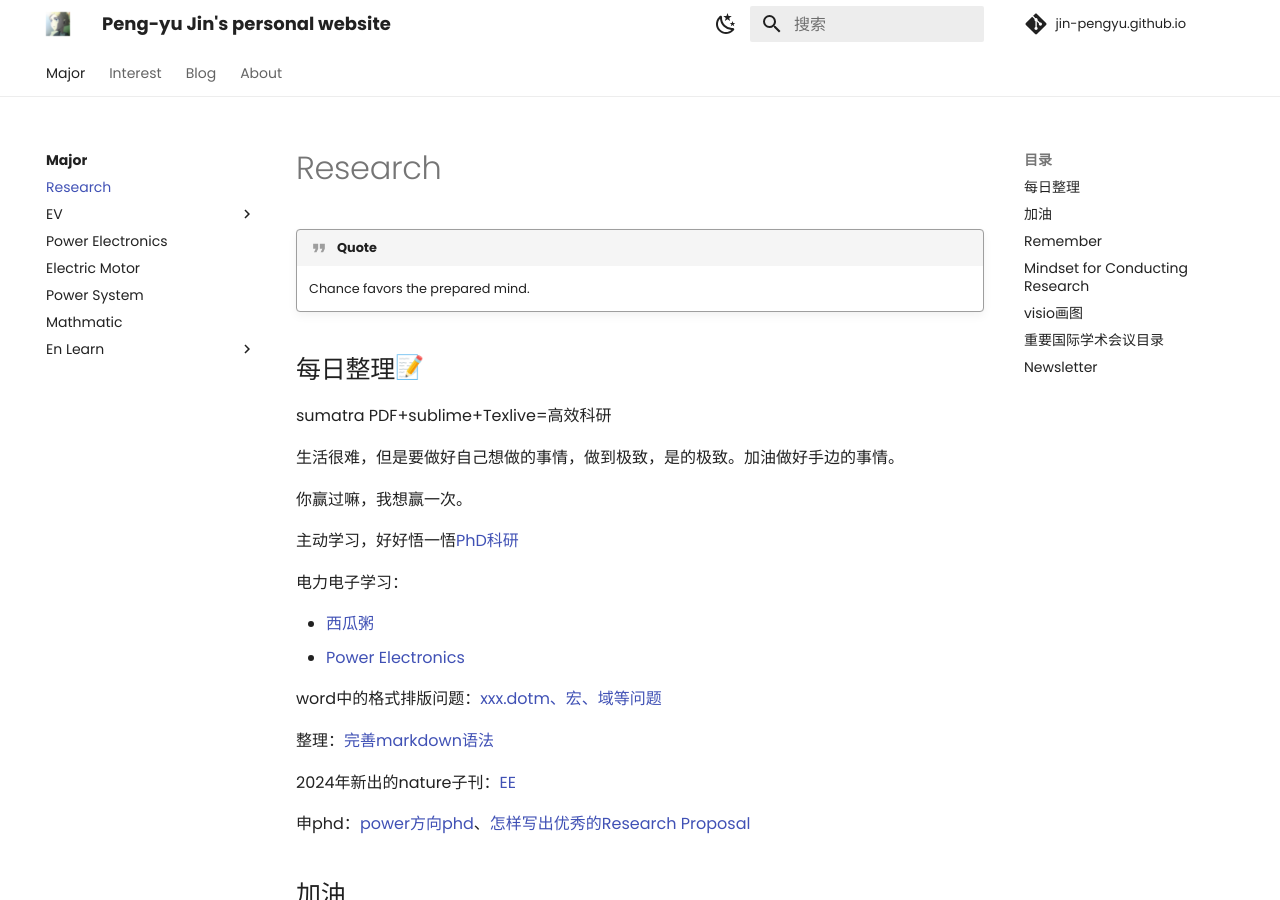
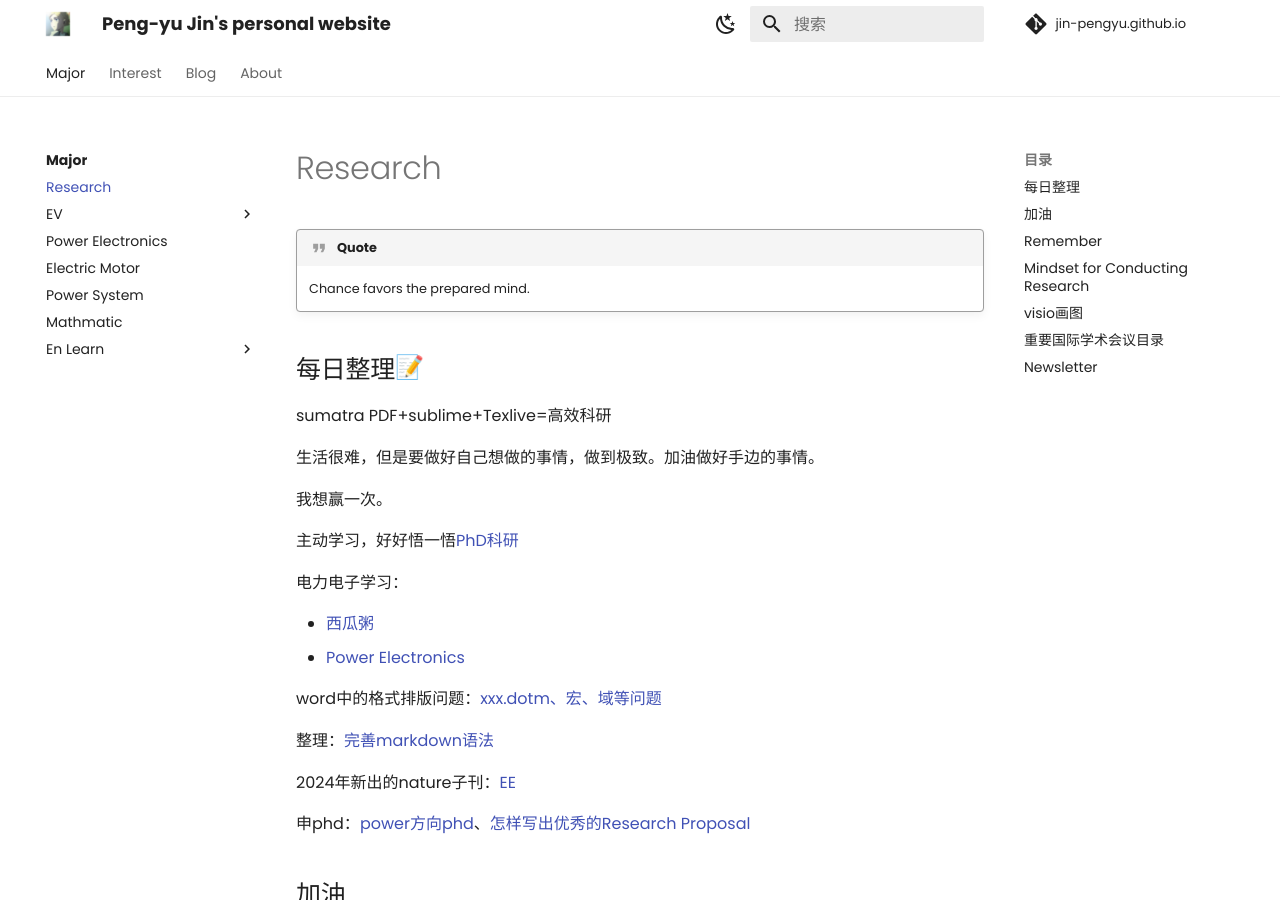
Before and after one commit to Pengyu-Jin/Pengyu-Jin.github.io, an MkDocs documentation site: the page built from docs/major/research/research.md, in a window 1280 px wide and 900 px high. Built offline with MkDocs 1.6.1 and Material for MkDocs 9.7.7, drawn with Linux system fonts in a browser that asks for light colours; emoji names are drawn with the system emoji font; comment, search, counter and statistics services are not loaded.

Commit message:
research20240527

```diff
--- a/docs/major/research/research.md
+++ b/docs/major/research/research.md
@@ -4,9 +4,9 @@
 ## 每日整理:memo:
 sumatra PDF+sublime+Texlive=高效科研
 
-生活很难，但是要做好自己想做的事情，做到极致，是的极致。加油做好手边的事情。
+生活很难，但是要做好自己想做的事情，做到极致。加油做好手边的事情。
 
-你赢过嘛，我想赢一次。
+我想赢一次。
 
 主动学习，好好悟一悟[PhD科研](https://zhuanlan.zhihu.com/p/477439202){:target="_blank"}
 
```
